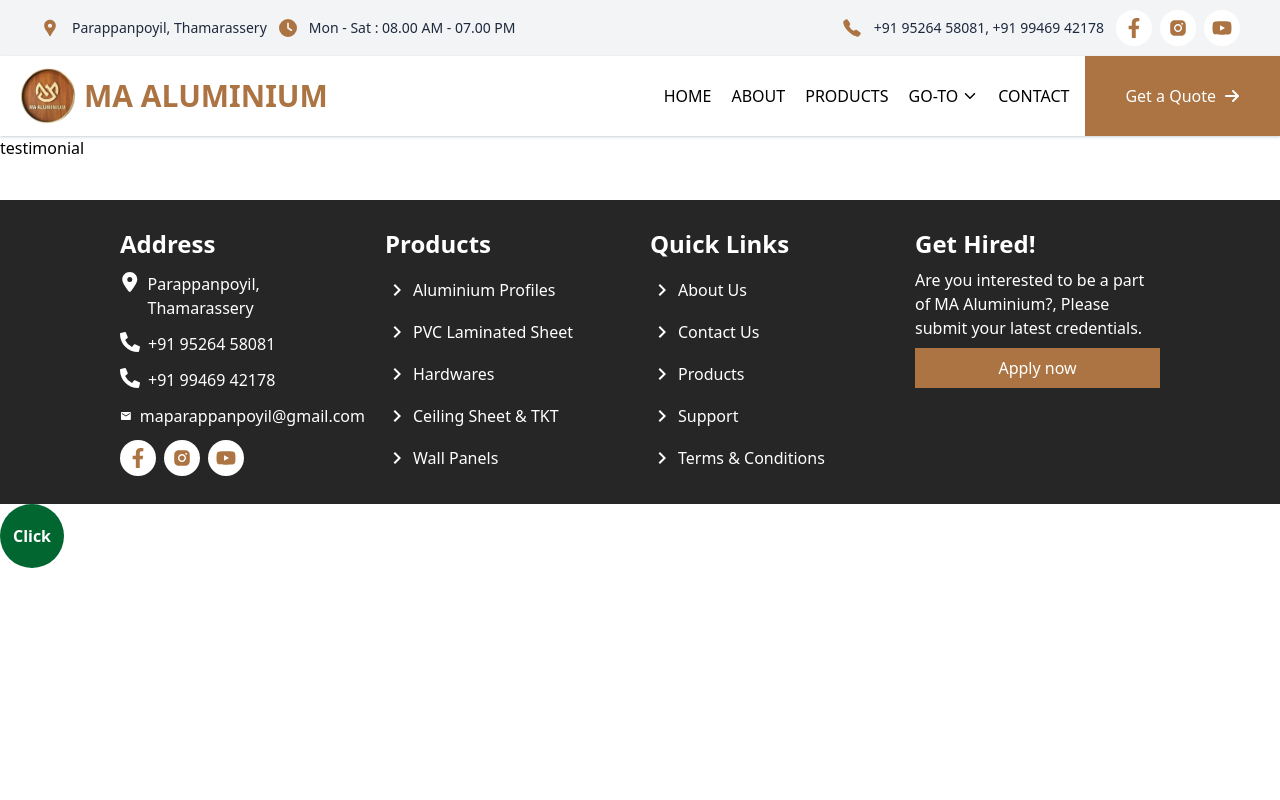
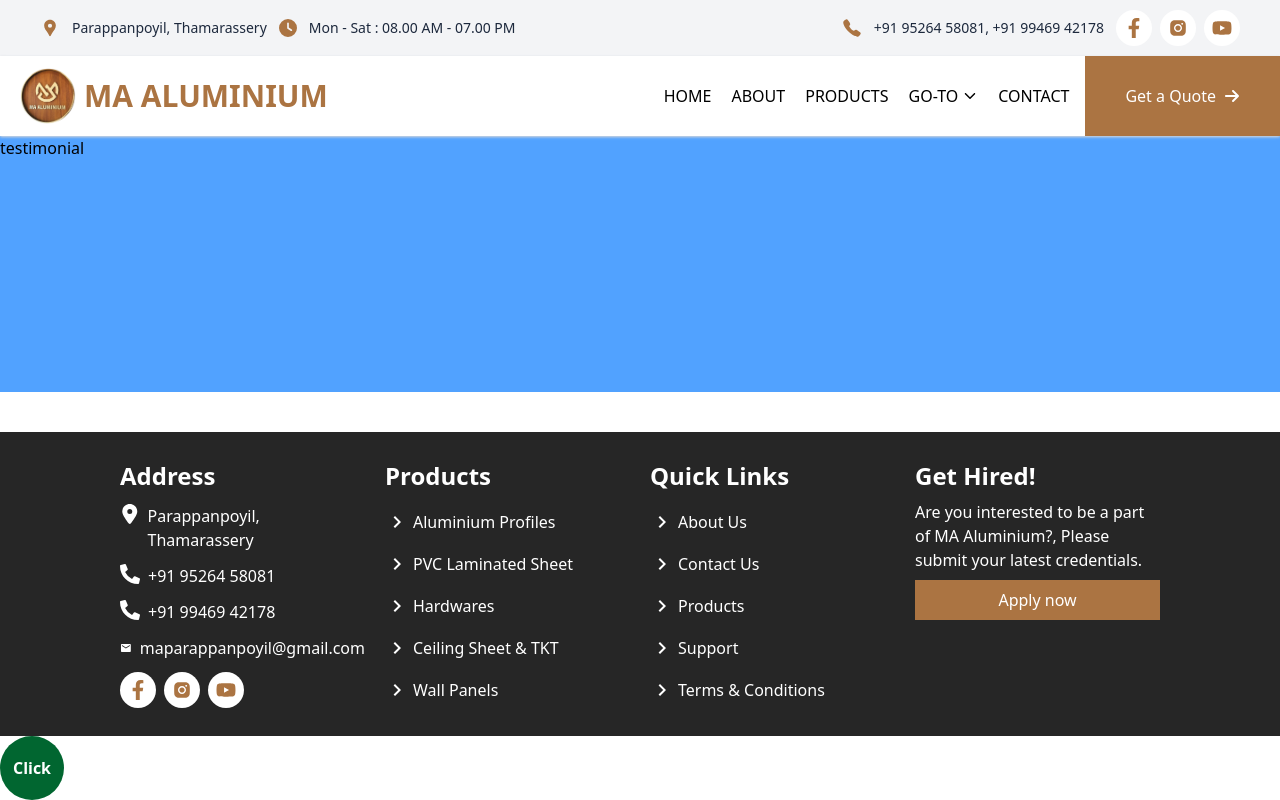
Before and after one commit to raheeskp/next-ma-aluminium, a Next.js app: page /testimonial in a window 1280 px wide. Built offline with nearby package versions, Linux system fonts and the light colour scheme.

Commit message:
checking library

```diff
--- a/app/testimonial/page.tsx
+++ b/app/testimonial/page.tsx
@@ -1,7 +1,7 @@
 import React from "react";
 
 const testimonial = () => {
-  return <div>testimonial</div>;
+  return <div className="h-64 bg-blue-400">testimonial</div>;
 };
 
 export default testimonial;
```
